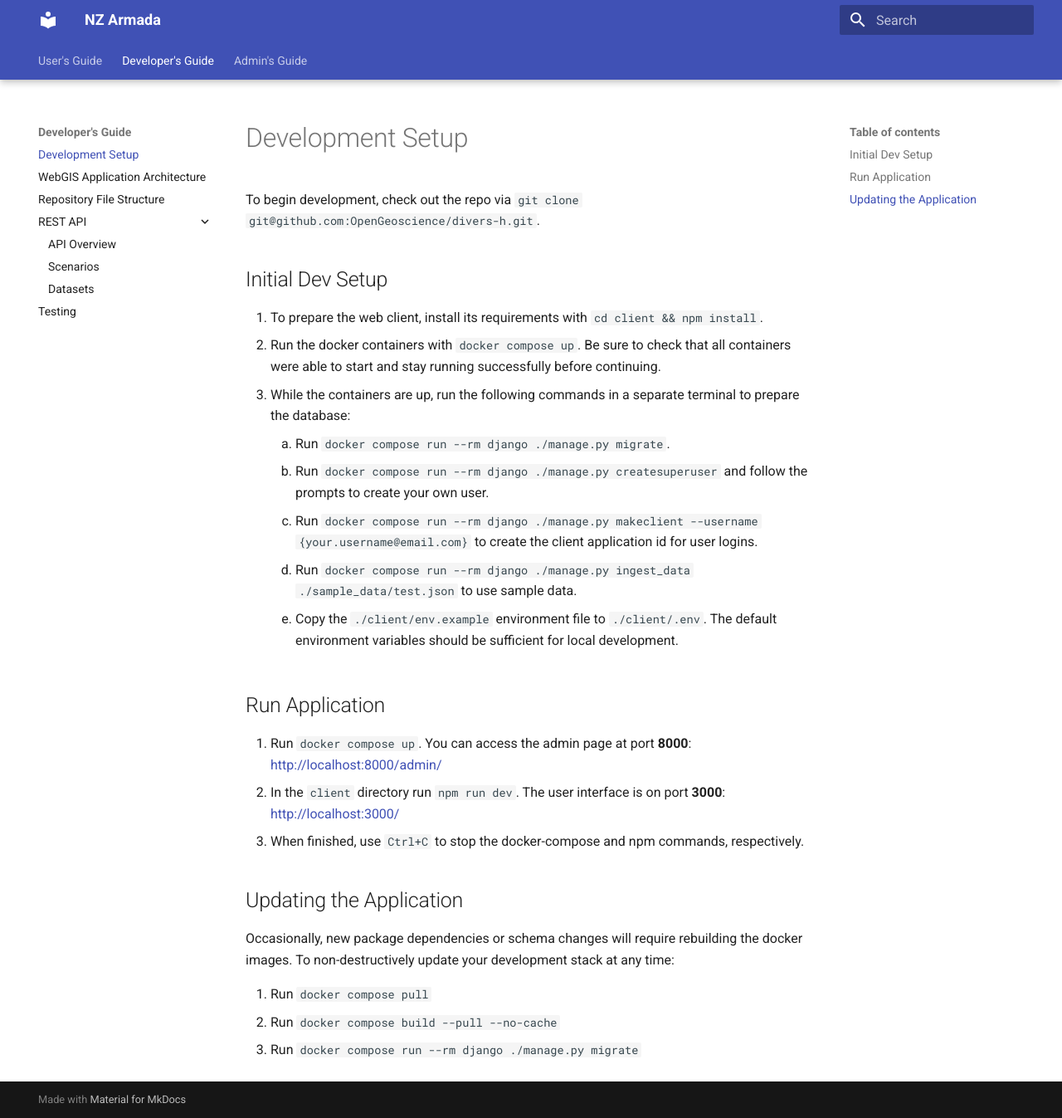
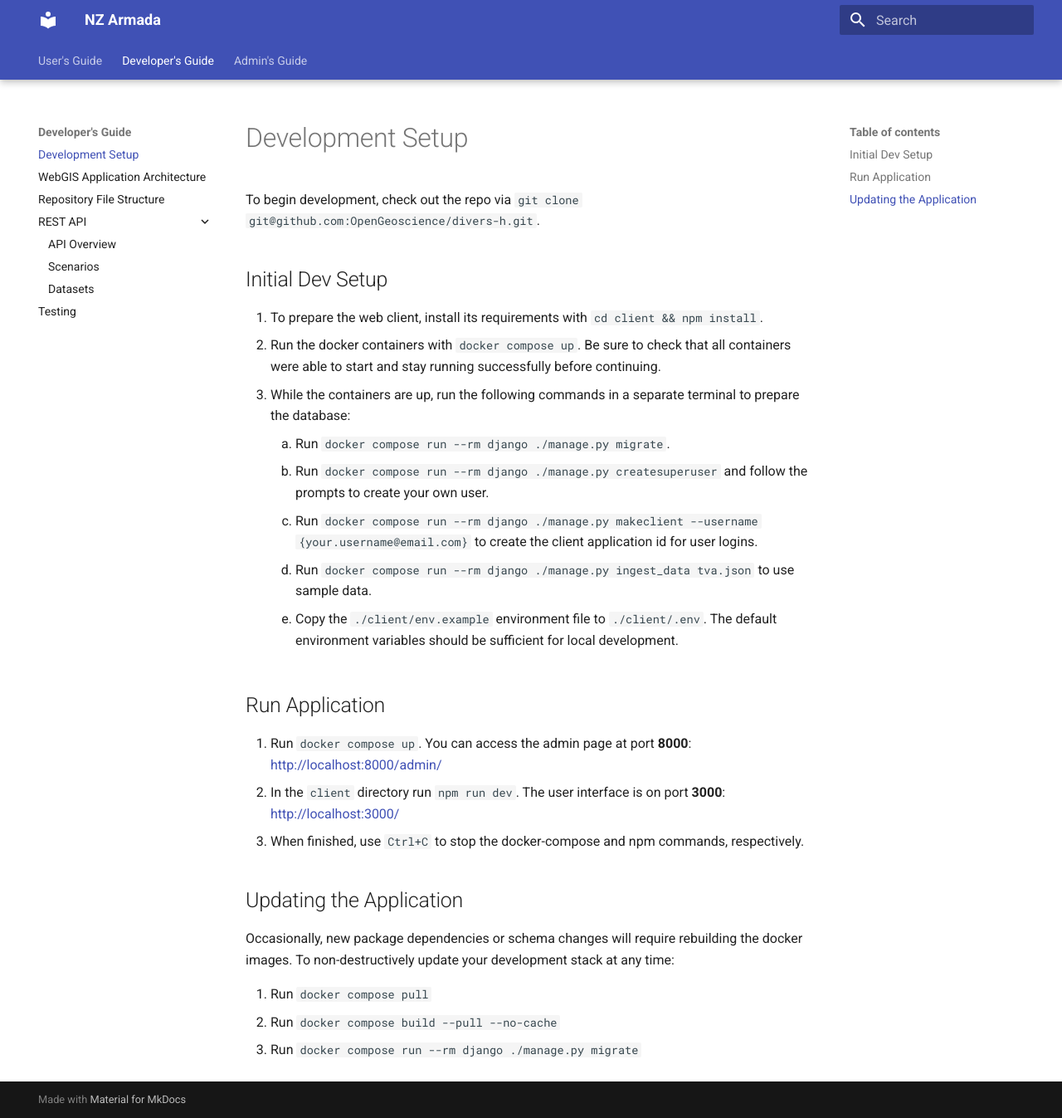
Before and after one commit to OpenGeoscience/divers-h, an MkDocs documentation site: the page built from docs/dev-guide/dev.md, in a window 1280 px wide and 1347 px high. Shown: the whole window at 83% size. Built offline with MkDocs 1.6.1 and Material for MkDocs 9.7.7, drawn with Linux system fonts in a browser that asks for light colours.

Commit message:
update dev docs

```diff
--- a/docs/dev-guide/dev.md
+++ b/docs/dev-guide/dev.md
@@ -10,7 +10,7 @@
     2. Run `docker compose run --rm django ./manage.py createsuperuser`
        and follow the prompts to create your own user.
     3. Run `docker compose run --rm django ./manage.py makeclient --username {your.username@email.com}` to create the client application id for user logins.
-    4. Run `docker compose run --rm django ./manage.py ingest_data ./sample_data/test.json` to use sample data.
+    4. Run `docker compose run --rm django ./manage.py ingest_data tva.json` to use sample data.
     5. Copy the `./client/env.example` environment file to `./client/.env`.  The default environment variables should be sufficient for local development.
 
 ## Run Application
```
